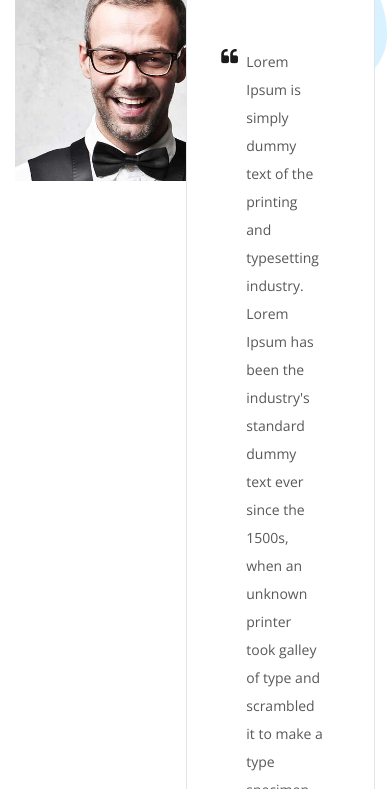
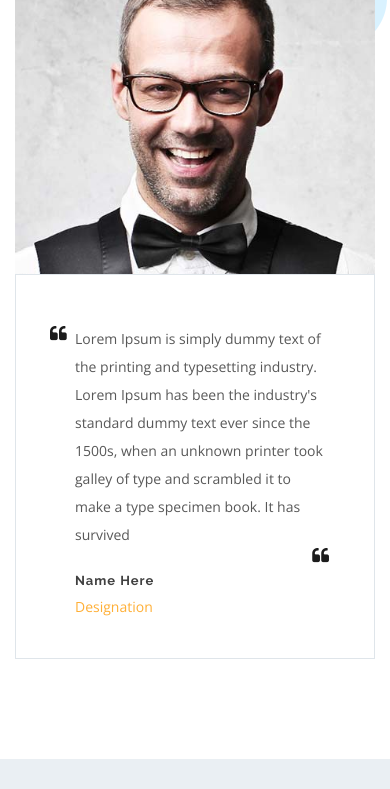
Before and after one commit to adamsooon/Corporate-Website, a plain HTML site: page index.html in a window 390 px wide. Shown: the part 585-1374 px from the top of the page. Drawn offline with nearby package versions, Linux system fonts and the light colour scheme; a script that the page names is missing.

Commit message:
Testimonials page: RWD

```diff
--- a/src/sass/partials/_forms.scss
+++ b/src/sass/partials/_forms.scss
@@ -143,3 +143,17 @@
         }
     }
 }
+
+@media (max-width: 639px){
+    .form-comments{
+        &--container{
+            display: block;
+        }
+        &__content{
+            margin-left: 0;
+            &--comment{
+                width: 100%;
+            }
+        }
+    }
+}
--- a/src/sass/partials/_testim.scss
+++ b/src/sass/partials/_testim.scss
@@ -69,3 +69,28 @@
 		}
 	}
 }
+
+
+@media (max-width: 639px){
+	.testimonias{
+		&__list{
+			&__item{
+				display: block;
+				>.inner{
+					flex-direction: column;
+				}
+				&__content{
+					margin-left: 0;
+				}
+				&--photo{
+					img{
+						margin: 0 auto;
+					}
+				}
+			}
+		}
+		&__bottom{
+			display: block;
+		}
+	}
+}
```
Also changed, not shown: static/css/Testimonials-page.css, static/css/about-section.css, static/css/main.css.
